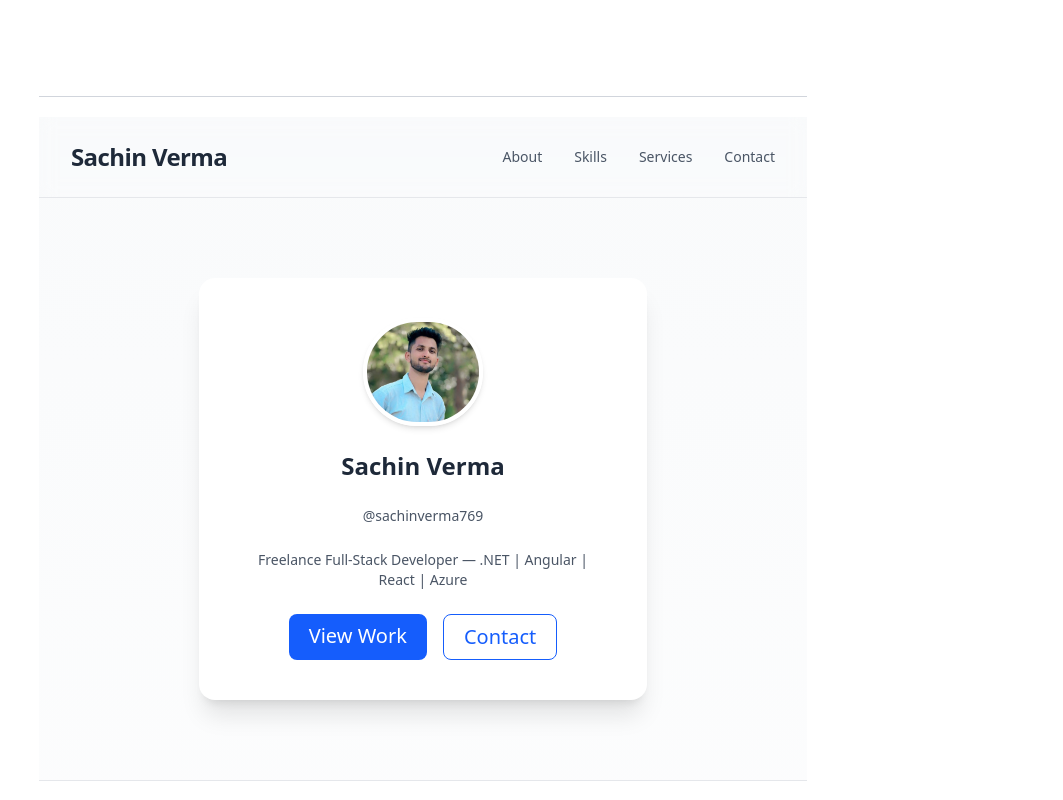
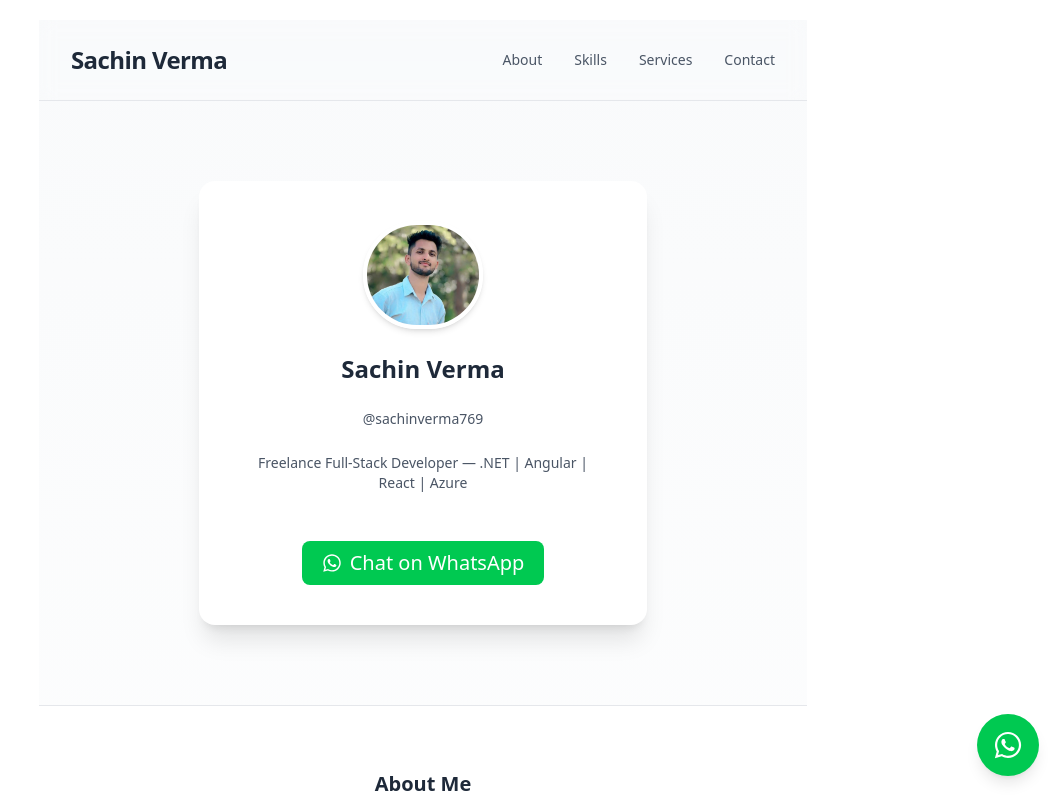
Before and after one commit to sachinverma3/portfolio, a Next.js app: page /en in a window 1280 px wide. Shown: the top 800 px of the page, without its empty margins (217-1280 px from the left). Built offline with nearby package versions, Linux system fonts and the light colour scheme; no server answers.

Commit message:
Fix: disable ESLint during build

```diff
--- a/package.json
+++ b/package.json
@@ -47,6 +47,7 @@
     "react": "^19.2.0",
     "react-dom": "^19.2.0",
     "react-hook-form": "^7.63.0",
+    "react-icons": "^5.5.0",
     "zod": "^4.1.11"
   },
   "devDependencies": {
--- a/src/app/[locale]/(marketing)/page.tsx
+++ b/src/app/[locale]/(marketing)/page.tsx
@@ -1,17 +1,29 @@
-import Image from 'next/image';
-import ContactCard from '@/components/ContactCard';
+"use client";
+
+import Image from "next/image";
+import ContactCard from "@/components/ContactCard";
+import { FaWhatsapp } from "react-icons/fa";
+import { main } from "knip";
 
 export default function HomePage() {
   return (
-    <main className="min-h-screen bg-gradient-to-b from-gray-50 via-white to-gray-100 text-gray-800">
+    <main className="min-h-screen bg-gradient-to-b from-gray-50 via-white to-gray-100 text-gray-800 relative">
       {/* Header */}
       <header className="flex justify-between items-center py-6 px-8 border-b border-gray-200 backdrop-blur-sm">
         <h1 className="text-2xl font-bold tracking-tight">Sachin Verma</h1>
         <nav className="flex gap-8 text-gray-600 text-sm">
-          <a href="#about" className="hover:text-gray-900 transition-colors">About</a>
-          <a href="#skills" className="hover:text-gray-900 transition-colors">Skills</a>
-          <a href="#services" className="hover:text-gray-900 transition-colors">Services</a>
-          <a href="#contact" className="hover:text-gray-900 transition-colors">Contact</a>
+          <a href="#about" className="hover:text-gray-900 transition-colors">
+            About
+          </a>
+          <a href="#skills" className="hover:text-gray-900 transition-colors">
+            Skills
+          </a>
+          <a href="#services" className="hover:text-gray-900 transition-colors">
+            Services
+          </a>
+          <a href="#contact" className="hover:text-gray-900 transition-colors">
+            Contact
+          </a>
         </nav>
       </header>
 
@@ -34,7 +46,7 @@ export default function HomePage() {
           </p>
 
           <div className="flex justify-center gap-4">
-            <a
+            {/* <a
               href="#projects"
               className="px-5 py-2 bg-blue-600 text-white rounded-lg font-medium hover:bg-blue-700 transition-colors"
             >
@@ -45,24 +57,47 @@ export default function HomePage() {
               className="px-5 py-2 border border-blue-600 text-blue-600 rounded-lg font-medium hover:bg-blue-50 transition-colors"
             >
               Contact
+            </a> */}
+          </div>
+
+          {/* WhatsApp Button under Hero */}
+          <div className="flex justify-center mt-6">
+            <a
+              href="https://wa.me/919459873319" // ✅ Replace with your WhatsApp number (e.g. 91XXXXXXXXXX)
+              target="_blank"
+              rel="noopener noreferrer"
+              className="flex items-center gap-2 px-5 py-2 bg-green-500 text-white rounded-lg font-medium hover:bg-green-600 transition-colors"
+            >
+              <FaWhatsapp className="text-xl" />
+              Chat on WhatsApp
             </a>
           </div>
         </div>
       </section>
 
       {/* About Section */}
-      <section id="about" className="py-16 px-6 border-t border-gray-200 bg-white">
+      <section
+        id="about"
+        className="py-16 px-6 border-t border-gray-200 bg-white"
+      >
         <div className="max-w-3xl mx-auto text-center">
           <h3 className="text-xl font-semibold mb-6">About Me</h3>
           <p className="text-gray-700 leading-relaxed text-lg text-left">
-            I’m a freelance full-stack developer with over <strong>10 years</strong> of experience in designing, developing,
-            and supporting enterprise-level applications. I specialize in <strong>.NET, Angular, React, Azure, SQL Server,</strong>
-            and <strong>PostgreSQL</strong>, helping professionals and teams solve real-world technical challenges efficiently.
+            I’m a freelance full-stack developer with over{" "}
+            <strong>10 years</strong> of experience in designing, developing,
+            and supporting enterprise-level applications. I specialize in{" "}
+            <strong>
+              .NET, Angular, React, Azure, SQL Server,
+            </strong>{" "}
+            and <strong>PostgreSQL</strong>, helping professionals and teams
+            solve real-world technical challenges efficiently.
           </p>
           <p className="text-gray-700 leading-relaxed text-lg mt-4 text-left">
-            I provide job support, project development, and consulting services, focusing on delivering scalable, high-performance,
-            and maintainable solutions. With deep hands-on experience across backend, frontend, and cloud technologies, I assist in
-            both individual mentoring and end-to-end project execution.
+            I provide job support, project development, and consulting services,
+            focusing on delivering scalable, high-performance, and maintainable
+            solutions. With deep hands-on experience across backend, frontend,
+            and cloud technologies, I assist in both individual mentoring and
+            end-to-end project execution.
           </p>
 
           <ul className="mt-6 text-gray-700 text-left list-disc list-inside space-y-2">
@@ -70,27 +105,37 @@ export default function HomePage() {
             <li>Designing scalable APIs and microservices</li>
             <li>Cloud deployment and integration (Azure)</li>
             <li>UI/UX development using Angular or React</li>
-            <li>Database design and performance tuning (SQL Server, PostgreSQL)</li>
+            <li>
+              Database design and performance tuning (SQL Server, PostgreSQL)
+            </li>
           </ul>
         </div>
       </section>
 
       {/* Technical Skills */}
-      <section id="skills" className="py-16 px-6 bg-gray-50 border-t border-gray-200">
+      <section
+        id="skills"
+        className="py-16 px-6 bg-gray-50 border-t border-gray-200"
+      >
         <div className="max-w-3xl mx-auto">
-          <h3 className="text-xl font-semibold mb-6 text-center">⚙️ Technical Skills</h3>
+          <h3 className="text-xl font-semibold mb-6 text-center">
+            ⚙️ Technical Skills
+          </h3>
           <div className="grid grid-cols-1 sm:grid-cols-2 gap-6 text-gray-700 text-base">
             <div>
-              <strong>Frontend:</strong> Angular, React, TypeScript, HTML, CSS, JavaScript
+              <strong>Frontend:</strong> Angular, React, TypeScript, HTML, CSS,
+              JavaScript
             </div>
             <div>
-              <strong>Backend:</strong> ASP.NET Core, C#, Web API, Entity Framework
+              <strong>Backend:</strong> ASP.NET Core, C#, Web API, Entity
+              Framework
             </div>
             <div>
               <strong>Database:</strong> SQL Server, PostgreSQL
             </div>
             <div>
-              <strong>Cloud:</strong> Microsoft Azure (App Services, Functions, Storage, SQL)
+              <strong>Cloud:</strong> Microsoft Azure (App Services, Functions,
+              Storage, SQL)
             </div>
             <div>
               <strong>Tools:</strong> Git, Visual Studio, Azure DevOps, Postman
@@ -100,7 +145,10 @@ export default function HomePage() {
       </section>
 
       {/* Services */}
-      <section id="services" className="py-16 px-6 bg-white border-t border-gray-200">
+      <section
+        id="services"
+        className="py-16 px-6 bg-white border-t border-gray-200"
+      >
         <div className="max-w-3xl mx-auto text-center">
           <h3 className="text-xl font-semibold mb-6">🤝 Services I Offer</h3>
           <ul className="text-gray-700 text-left list-disc list-inside space-y-2">
@@ -126,7 +174,6 @@ export default function HomePage() {
       </section>
 
       {/* ✅ Contact Card Section */}
-            {/* ✅ Enhanced Contact Card Section */}
       <section
         id="contact"
         className="py-20 px-6 bg-gradient-to-b from-gray-50 via-white to-gray-100 border-t border-gray-200"
@@ -134,11 +181,21 @@ export default function HomePage() {
         <ContactCard />
       </section>
 
-
       {/* Footer */}
       <footer className="text-center py-8 text-sm text-gray-500 border-t">
         © {new Date().getFullYear()} Sachin Verma — all rights reserved.
       </footer>
+
+      {/* ✅ Floating WhatsApp Icon (Bottom-Right Corner) */}
+      <a
+        href="https://wa.me/919459873319"
+        target="_blank"
+        rel="noopener noreferrer"
+        className="fixed bottom-6 right-6 bg-green-500 hover:bg-green-600 text-white p-4 rounded-full shadow-lg transition-all"
+        aria-label="Chat on WhatsApp"
+      >
+        <FaWhatsapp className="text-3xl" />
+      </a>
     </main>
   );
 }
--- a/src/locales/en.json
+++ b/src/locales/en.json
@@ -9,7 +9,7 @@
   },
   "BaseTemplate": {
     "description": "",
-    "made_with": "Made with <author></author>."
+    "made_with": ""
   },
   "Index": {
     "meta_title": "Next.js Boilerplate Presentation",
--- a/src/templates/BaseTemplate.tsx
+++ b/src/templates/BaseTemplate.tsx
@@ -11,50 +11,52 @@ export const BaseTemplate = (props: {
   return (
     <div className="w-full px-1 text-gray-700 antialiased">
       <div className="mx-auto max-w-screen-md">
-        <header className="border-b border-gray-300">
-          <div className="pt-16 pb-8">
-            <h1 className="text-3xl font-bold text-gray-900">
-              {AppConfig.name}
-            </h1>
-            <h2 className="text-xl">{t('description')}</h2>
-          </div>
-
-          <div className="flex justify-between">
-            <nav aria-label="Main navigation">
-              <ul className="flex flex-wrap gap-x-5 text-xl">
-                {props.leftNav}
-              </ul>
-            </nav>
-
-            <nav>
-              <ul className="flex flex-wrap gap-x-5 text-xl">
-                {props.rightNav}
-              </ul>
-            </nav>
-          </div>
-        </header>
-
         <main>{props.children}</main>
 
-        <footer className="border-t border-gray-300 py-8 text-center text-sm">
-          {`© Copyright ${new Date().getFullYear()} ${AppConfig.name}. `}
-          {t.rich('made_with', {
-            author: () => (
-              <a
-                href="https://nextjs-boilerplate.com"
-                className="text-blue-700 hover:border-b-2 hover:border-blue-700"
-              >
-                Next.js Boilerplate
-              </a>
-            ),
-          })}
-          {/*
-           * PLEASE READ THIS SECTION
-           * I'm an indie maker with limited resources and funds, I'll really appreciate if you could have a link to my website.
-           * The link doesn't need to appear on every pages, one link on one page is enough.
-           * For example, in the `About` page. Thank you for your support, it'll mean a lot to me.
-           */}
+        <footer className="border-t border-gray-200 bg-gradient-to-b from-white to-gray-50 dark:from-gray-900 dark:to-gray-950 py-8 px-4 text-center">
+          <div className="flex flex-col items-center justify-center gap-3">
+            <p className="text-sm text-gray-500 dark:text-gray-400">
+              Built with <span className="text-rose-500 animate-pulse">♥</span> using
+            </p>
+
+            <div className="flex items-center justify-center gap-4">
+              <div className="flex items-center gap-1">
+                <img
+                  src="https://cdn.jsdelivr.net/gh/devicons/devicon/icons/nextjs/nextjs-original.svg"
+                  alt="Next.js"
+                  className="w-5 h-5"
+                />
+                <span className="text-sm text-gray-700 dark:text-gray-300">Next.js</span>
+              </div>
+
+              <div className="flex items-center gap-1">
+                <img
+                  src="https://cdn.jsdelivr.net/gh/devicons/devicon/icons/tailwindcss/tailwindcss-plain.svg"
+                  alt="Tailwind"
+                  className="w-5 h-5"
+                />
+                <span className="text-sm text-gray-700 dark:text-gray-300">Tailwind</span>
+              </div>
+
+              <div className="flex items-center gap-1">
+                <img
+                  src="https://cdn.jsdelivr.net/gh/devicons/devicon/icons/typescript/typescript-original.svg"
+                  alt="TypeScript"
+                  className="w-5 h-5"
+                />
+                <span className="text-sm text-gray-700 dark:text-gray-300">TypeScript</span>
+              </div>
+            </div>
+
+            <div className="mt-3 text-xs text-gray-400 dark:text-gray-500">
+              © {new Date().getFullYear()} Crafted by{" "}
+              <span className="font-medium text-gray-700 dark:text-gray-300 hover:text-blue-500 transition-colors">
+                Sachin Verma
+              </span>
+            </div>
+          </div>
         </footer>
+
       </div>
     </div>
   );
```
Also changed, not shown: 1 other file (tests, documents, lock files or other folders).
